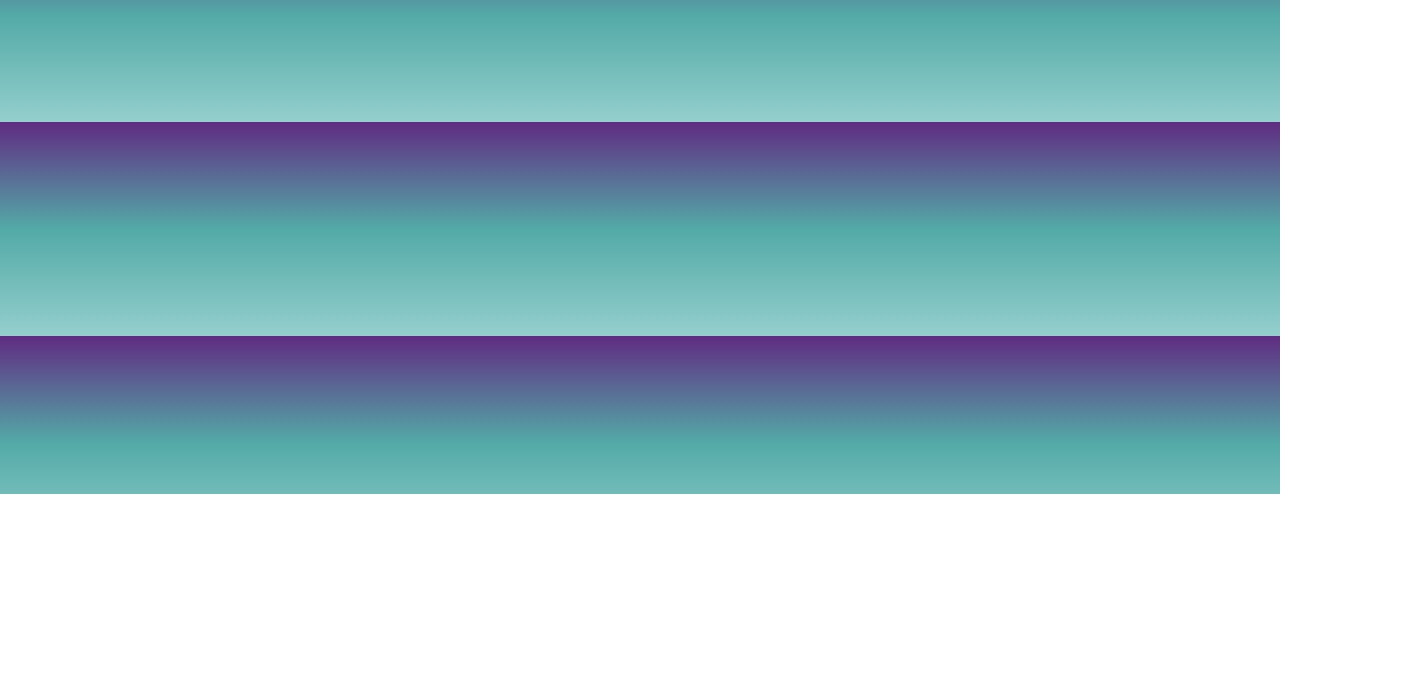
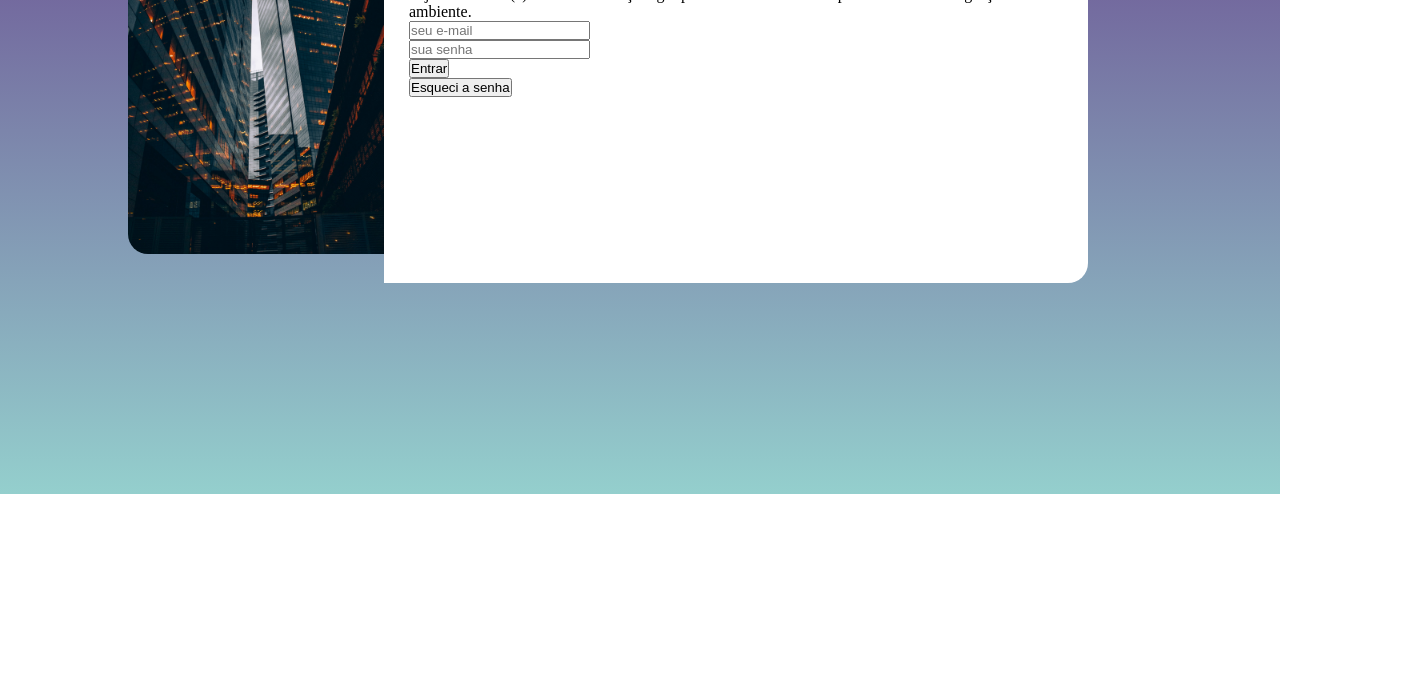
Before and after one commit to hgz13/projeto-login, a plain HTML site: page index.html in a window 1280 px wide. Shown: the part 306-1000 px from the top of the page, 1408 px wide, since content can reach past the window. Before the commit the page ends 800 px from the top, so only its background shows below. Drawn offline with Linux system fonts and the light colour scheme.

Commit message:
modifiquei

```diff
--- a/estilo/hori.css
+++ b/estilo/hori.css
@@ -1,10 +1,47 @@
 @charset "UTF-8";
 
-body {
-    background-image: linear-gradient(#5f2c82, #53aaa7, #94cfcd);
+* {
+    padding: 0px;
+    margin: 0px;
+    box-sizing: border-box;
 }
 
-div {
+body, html{
     position: relative;
+    background-image: linear-gradient(#5f2c82,  #94cfcd);
+    background-repeat: no-repeat;
+    background-size: cover;
+    width: 100vw;
+    height: 100vh;
+}
+
+#principal {
+    display: block;
+    position: absolute;
+    height: 40vh;
+    width: 100vw;
+    height: 100vh;
+    top: 50%;
+    left: 50%;
+    transform: translate(-40%,-25%);
+}
+
+#div2 {
     display: inline-block;
+    width: 55vw;
+    height: 45vh;
+    background-color: white;
+    padding: 25px;
+    transform: translate(0px, -45%);
+    border-radius: 0px 20px 20px 0px;
 }
+
+#imagem {
+    display: inline-block;
+    background-image: url(../imagens/pexels-dinnow-9444476.jpg);
+    background-repeat: no-repeat;
+    background-size: cover;
+    border-radius: 20px 0px 0px 20px;
+    height: 45vh;
+    width: 20vw;
+}
--- a/estilo/style.css
+++ b/estilo/style.css
@@ -18,9 +18,9 @@ body {
 
  #form {
     position: absolute;
-    top: 59%;
+    top: 60%;
     left: 50%;
-    transform: translate(-50%, -44%);
+    transform: translate(-50%, -43%);
     width: 263px;
     background-color: white;
     padding: 10px;
--- a/index.html
+++ b/index.html
@@ -6,13 +6,12 @@
     <meta name="viewport" content="width=device-width, initial-scale=1.0">
     <title>Tela de Login</title>
     <link rel="stylesheet" href="estilo/style.css" media="screen and (orientation:portrait)">
-    <link rel="stylesheet" href="estilo/hori.css" min-width="768px" media="screen and (orientation:landscape)">
+    <link rel="stylesheet" href="estilo/hori.css" min-width="784px" media="screen and (orientation:landscape">
 </head>
 <body>
-    <main>
+    <main id="principal">
        <div id="imagem">
-       </div>
-        <div>
+       </div><div id="div2">
             <form action="#" method="post" autocomplete="on" id="form">
                 <h1>Login</h1>
                 <p>Seja bem-vindo(a) novamente. Faça login para acessar sua conta e poder fazer as configurções no seu ambiente.</p>
```
